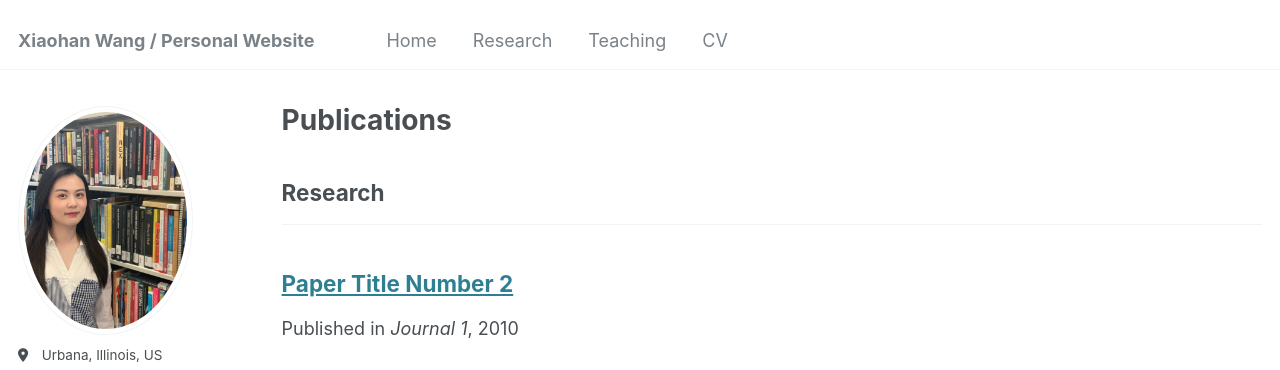
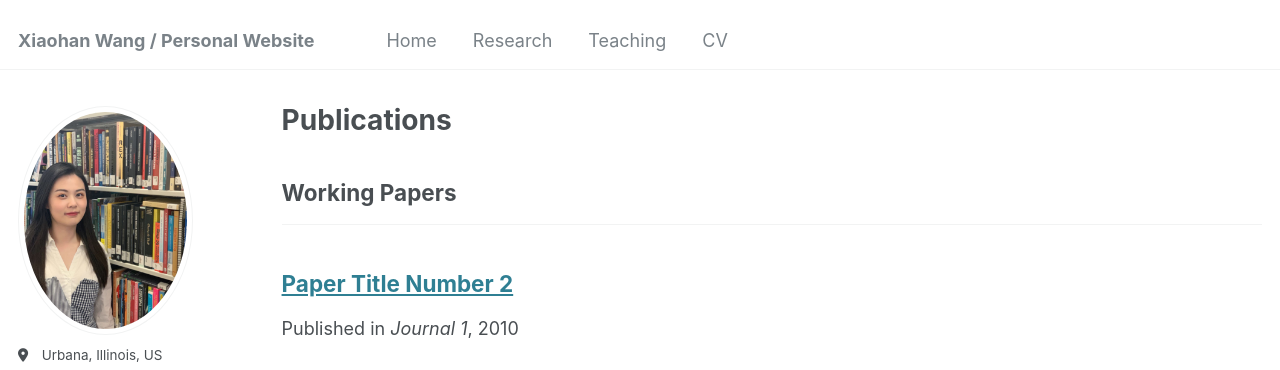
Before and after one commit to xiaohanwang1997/xiaohanwang1997.github.io, a Jekyll site: the page built from _pages/publications.html, in a window 1280 px wide and 1132 px high. Shown: the top 370 px of the window. Built offline with Jekyll 4.4.1, drawn with Linux system fonts in a browser that asks for light colours.

Commit message:
Update _config.yml

```diff
--- a/_config.yml
+++ b/_config.yml
@@ -80,9 +80,9 @@ publication_category:
   books:
     title: 'Books'
   manuscripts:
-    title: 'Research'
+    title: 'Working Papers'
   conferences:
-    title: 'Conference Papers'
+    title: 'Working in Progress'
 
 # Site Settings
 teaser                   :  # filename of teaser fallback teaser image placed in /images/, .e.g. "500x300.png"
```
